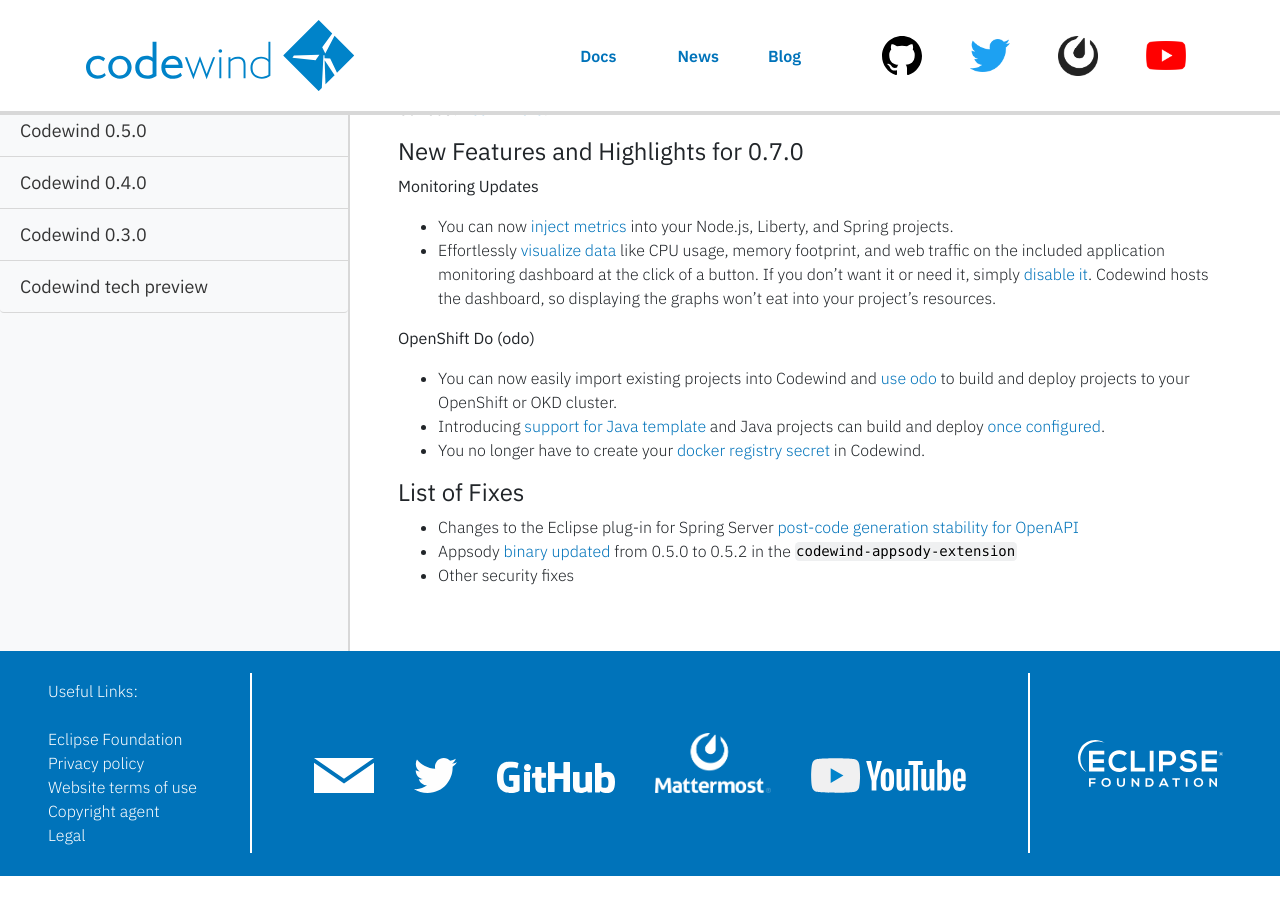
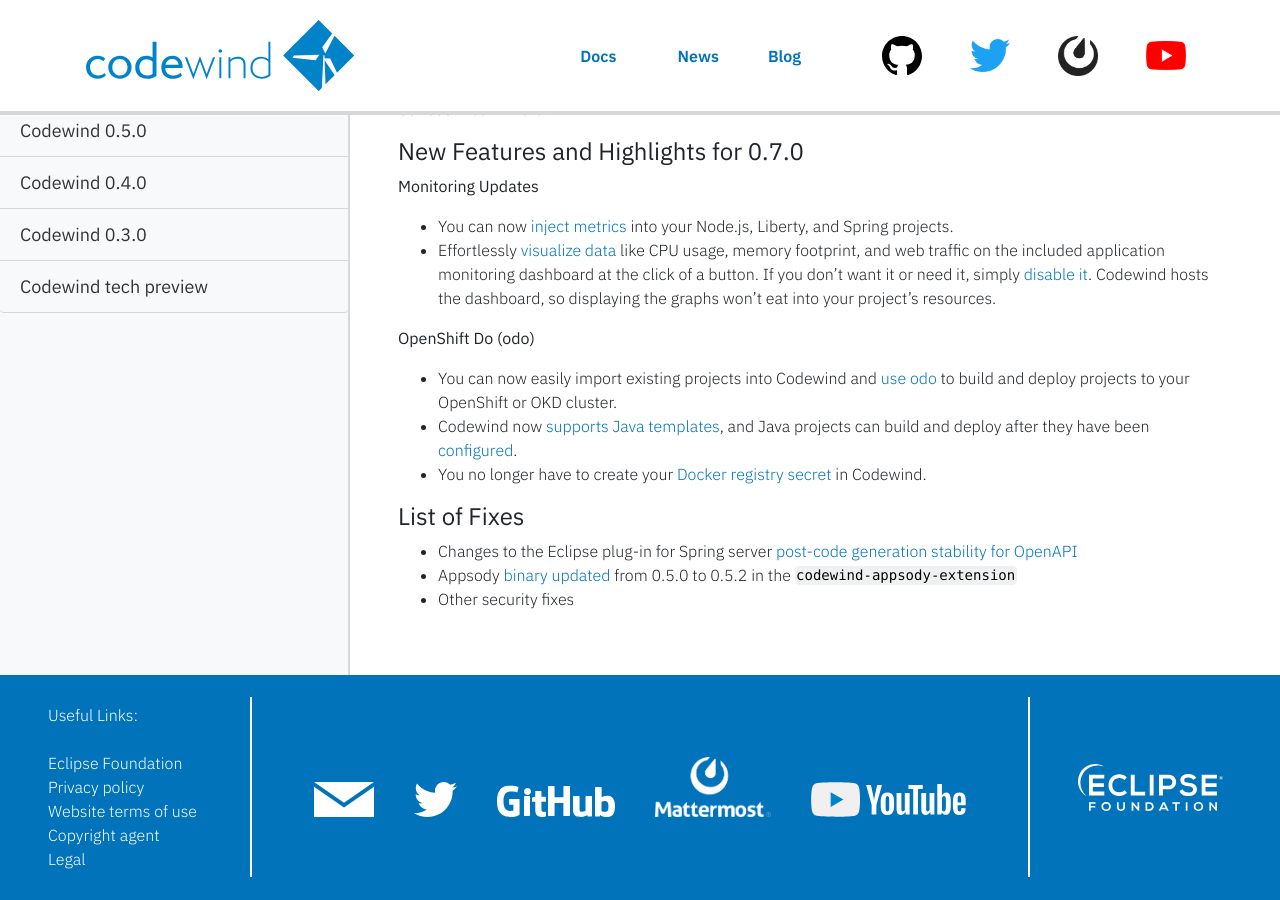
Before and after one commit to eclipse-archived/codewind-docs, a Jekyll site: the page built from docs/_news/news07.md, in a window 1280 px wide and 900 px high, scrolled down 317 px. Built offline with Jekyll 4.4.1, drawn with Linux system fonts in a browser that asks for light colours; nearby versions of some CDN libraries; before the commit the page ends 1193 px from its top, so only the background shows below that.

Commit message:
minor changes and rephrasing via suggestions
Signed-off-by: beccabau <rbau@us.ibm.com>

```diff
--- a/docs/_news/news07.md
+++ b/docs/_news/news07.md
@@ -26,10 +26,10 @@ Curious? [Learn more](remoteoverview.html)!
 
 **OpenShift Do (odo)**
 - You can now easily import existing projects into Codewind and [use odo](https://github.com/eclipse/codewind/issues/1115) to build and deploy projects to your OpenShift or OKD cluster.
-- Introducing [support for Java template](https://github.com/eclipse/codewind/issues/450) and Java projects can build and deploy [once configured](mdt-che-odo-support.html).
-- You no longer have to create your [docker registry secret](https://github.com/eclipse/codewind/issues/665) in Codewind.
+- Codewind now [supports Java templates](https://github.com/eclipse/codewind/issues/450), and Java projects can build and deploy after they have been [configured](mdt-che-odo-support.html).
+- You no longer have to create your [Docker registry secret](https://github.com/eclipse/codewind/issues/665) in Codewind.
 
 #### List of Fixes
-- Changes to the Eclipse plug-in for Spring Server [post-code generation stability for OpenAPI](https://github.com/eclipse/codewind/issues/1116)
+- Changes to the Eclipse plug-in for Spring server [post-code generation stability for OpenAPI](https://github.com/eclipse/codewind/issues/1116)
 - Appsody [binary updated](https://github.com/eclipse/codewind-docs/pull/267) from 0.5.0 to 0.5.2 in the `codewind-appsody-extension`
 - Other security fixes
```
